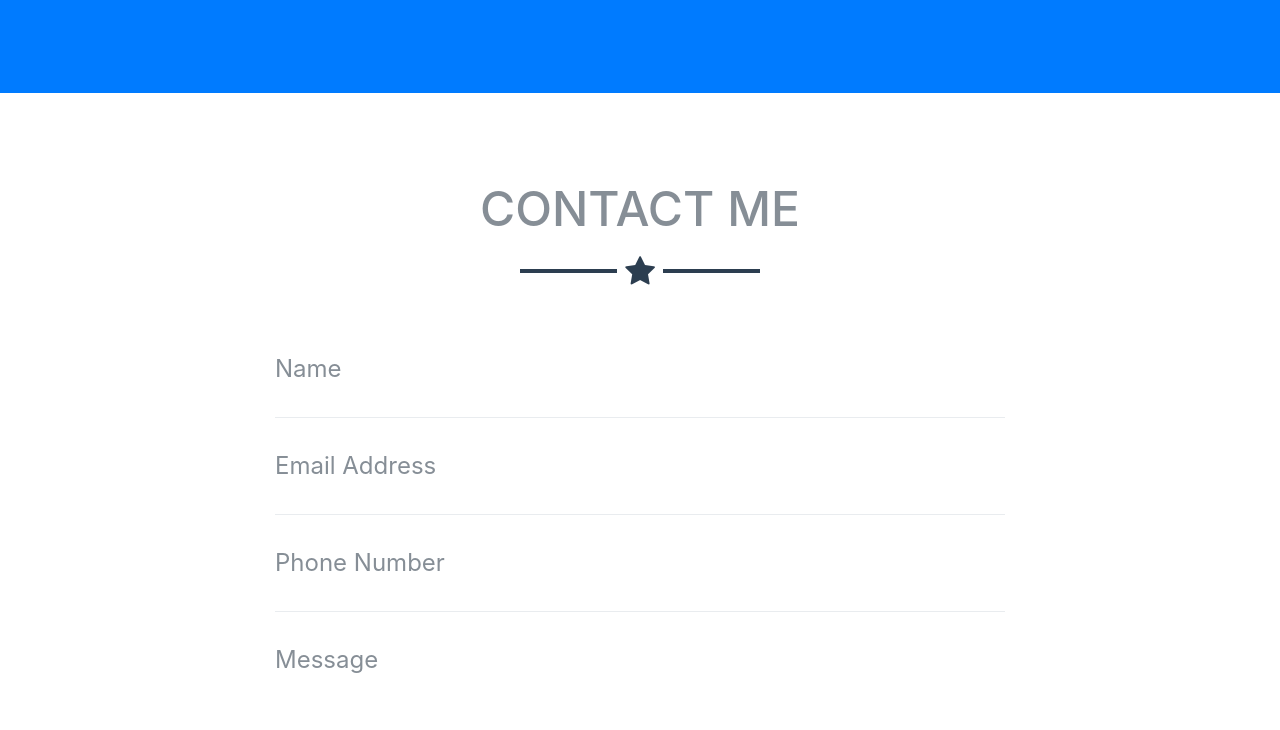
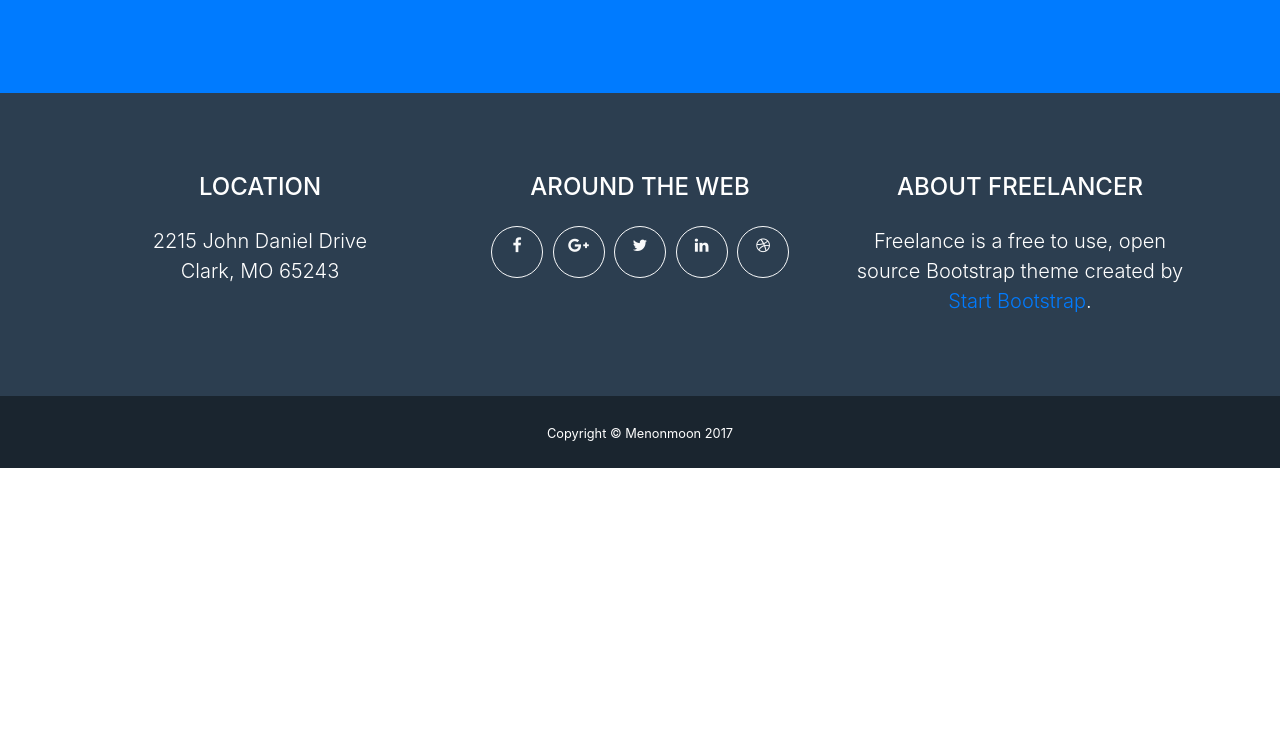
Before and after one commit to iesadkaskdlasjd/iesadkaskdlasjd.github.io, a website with bundled scripts: page index.html in a window 1280 px wide. Shown: the part 2070-2800 px from the top of the page. After the commit the page ends 2538 px from the top, so only its background shows below. Built offline with nearby package versions, Linux system fonts and the light colour scheme.

Commit message:
Update index.html

```diff
--- a/index.html
+++ b/index.html
@@ -147,56 +147,6 @@
         </div>
 
     </section>
-
-    <!-- Contact Section -->
-    <section id="contact">
-      <div class="container">
-        <h2 class="text-center text-uppercase text-secondary mb-0">Contact Me</h2>
-        <hr class="star-dark mb-5">
-        <div class="row">
-          <div class="col-lg-8 mx-auto">
-            <!-- To configure the contact form email address, go to mail/contact_me.php and update the email address in the PHP file on line 19. -->
-            <!-- The form should work on most web servers, but if the form is not working you may need to configure your web server differently. -->
-            <form name="sentMessage" id="contactForm" novalidate="novalidate">
-              <div class="control-group">
-                <div class="form-group floating-label-form-group controls mb-0 pb-2">
-                  <label>Name</label>
-                  <input class="form-control" id="name" type="text" placeholder="Name" required="required" data-validation-required-message="Please enter your name.">
-                  <p class="help-block text-danger"></p>
-                </div>
-              </div>
-              <div class="control-group">
-                <div class="form-group floating-label-form-group controls mb-0 pb-2">
-                  <label>Email Address</label>
-                  <input class="form-control" id="email" type="email" placeholder="Email Address" required="required" data-validation-required-message="Please enter your email address.">
-                  <p class="help-block text-danger"></p>
-                </div>
-              </div>
-              <div class="control-group">
-                <div class="form-group floating-label-form-group controls mb-0 pb-2">
-                  <label>Phone Number</label>
-                  <input class="form-control" id="phone" type="tel" placeholder="Phone Number" required="required" data-validation-required-message="Please enter your phone number.">
-                  <p class="help-block text-danger"></p>
-                </div>
-              </div>
-              <div class="control-group">
-                <div class="form-group floating-label-form-group controls mb-0 pb-2">
-                  <label>Message</label>
-                  <textarea class="form-control" id="message" rows="5" placeholder="Message" required="required" data-validation-required-message="Please enter a message."></textarea>
-                  <p class="help-block text-danger"></p>
-                </div>
-              </div>
-              <br>
-              <div id="success"></div>
-              <div class="form-group">
-                <button type="submit" class="btn btn-primary btn-xl" id="sendMessageButton">Send</button>
-              </div>
-            </form>
-          </div>
-        </div>
-      </div>
-    </section>
-
     <!-- Footer -->
     <footer class="footer text-center">
       <div class="container">
```
